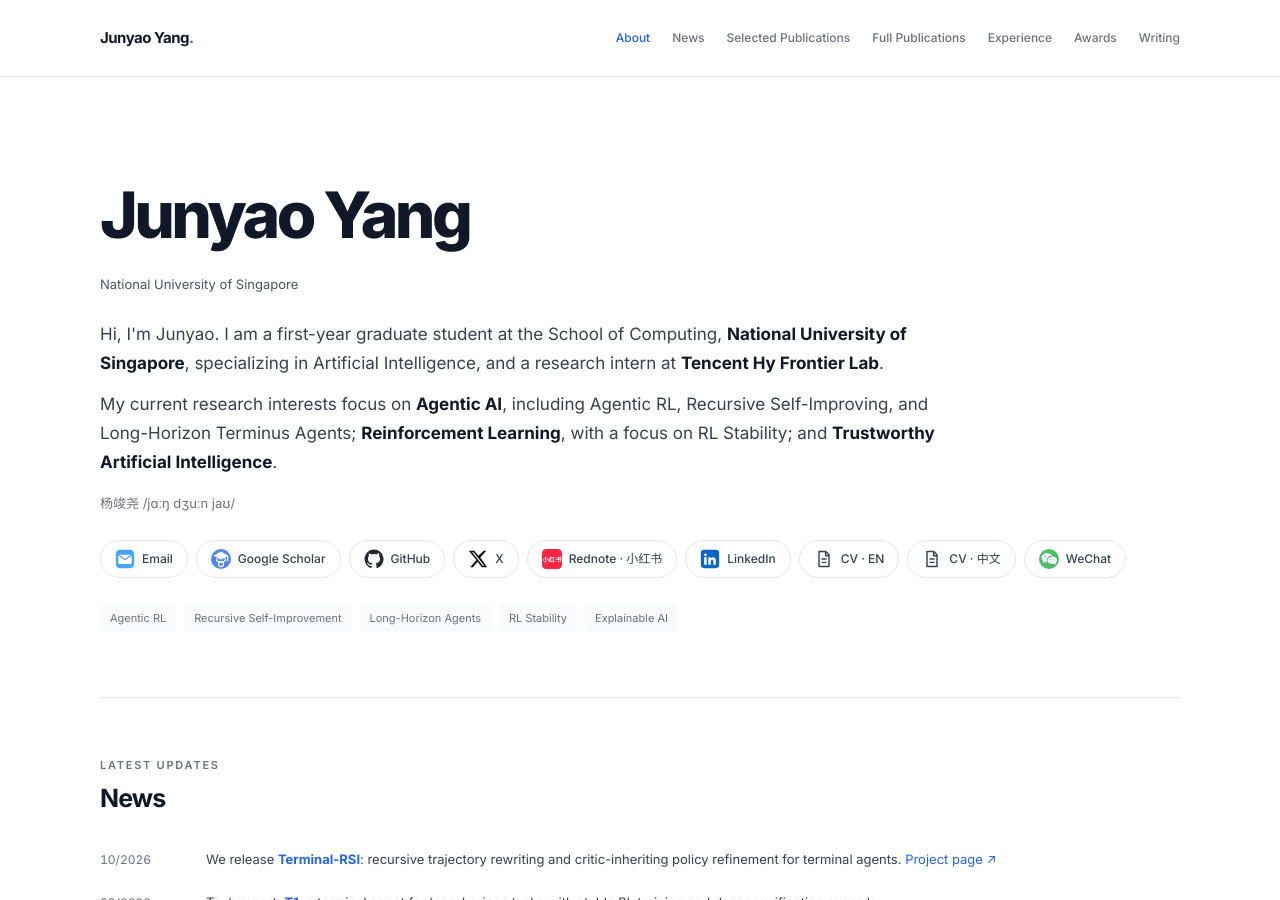
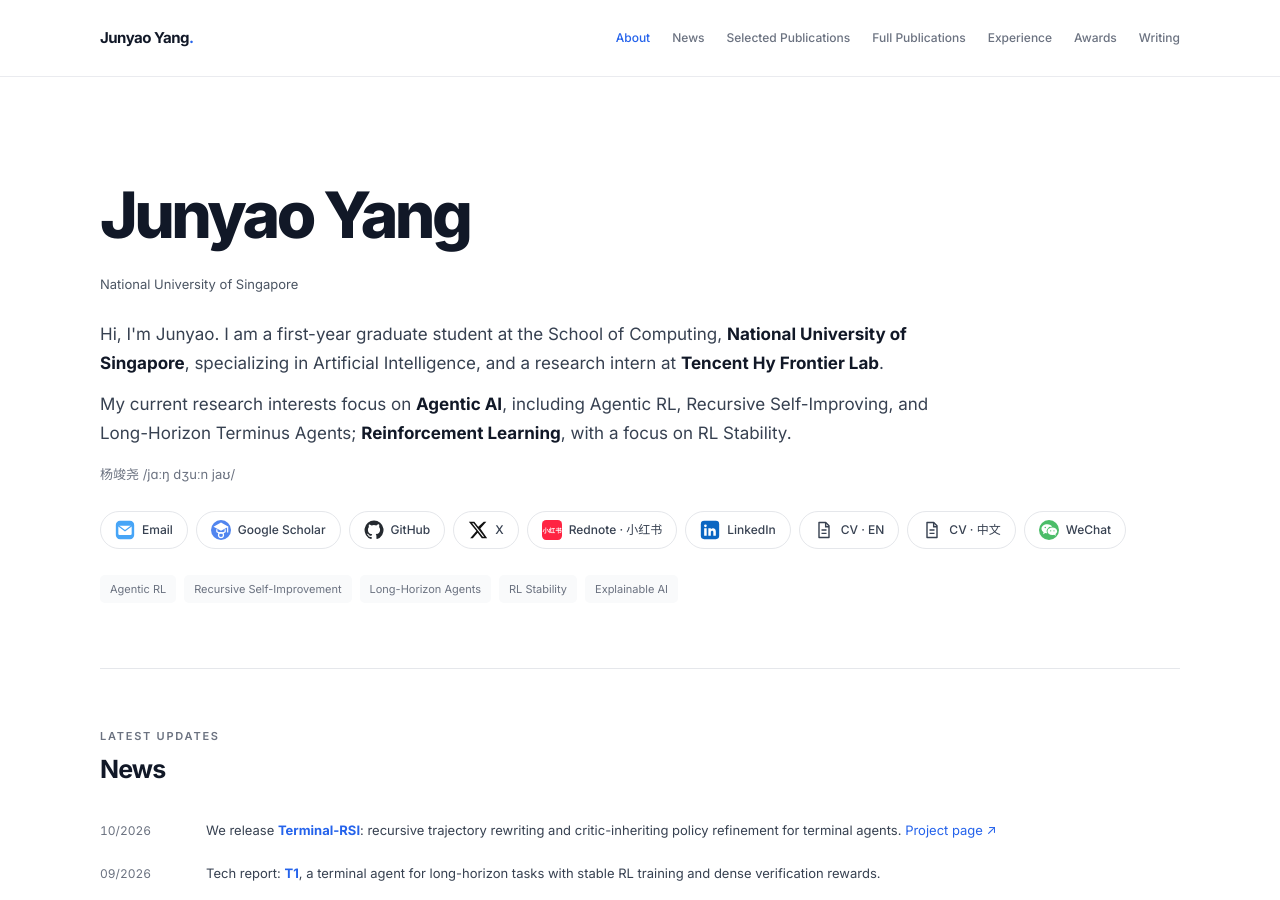
Before and after one commit to jyyang26/jyyang26.github.io, a Jekyll site: the page built from _pages/about.md, in a window 1280 px wide and 900 px high. Built offline with Jekyll 4.4.1, drawn with Linux system fonts in a browser that asks for light colours.

Commit message:
Update about.md

```diff
--- a/_pages/about.md
+++ b/_pages/about.md
@@ -204,7 +204,7 @@ redirect_from:
     <h1 id="hero-name">Junyao Yang</h1>
     <div class="affiliations"><span>National University of Singapore</span></div>
     <p class="hero-bio">Hi, I'm Junyao. I am a first-year graduate student at the School of Computing, <strong>National University of Singapore</strong>, specializing in Artificial Intelligence, and a research intern at <strong>Tencent Hy Frontier Lab</strong>.</p>
-    <p class="hero-bio">My current research interests focus on <strong>Agentic AI</strong>, including Agentic RL, Recursive Self-Improving, and Long-Horizon Terminus Agents; <strong>Reinforcement Learning</strong>, with a focus on RL Stability; and <strong>Trustworthy Artificial Intelligence</strong>.</p>
+    <p class="hero-bio">My current research interests focus on <strong>Agentic AI</strong>, including Agentic RL, Recursive Self-Improving, and Long-Horizon Terminus Agents; <strong>Reinforcement Learning</strong>, with a focus on RL Stability.</p>
     <p class="name-note">杨竣尧 <span lang="en">/jɑːŋ dʒuːn jaʊ/</span></p>
     <div class="social-links" aria-label="Contact and academic profiles">
       <a class="pill" href="mailto:junyaoyang@u.nus.edu">{% include link-icon.html icon='email' %}Email</a>
```
